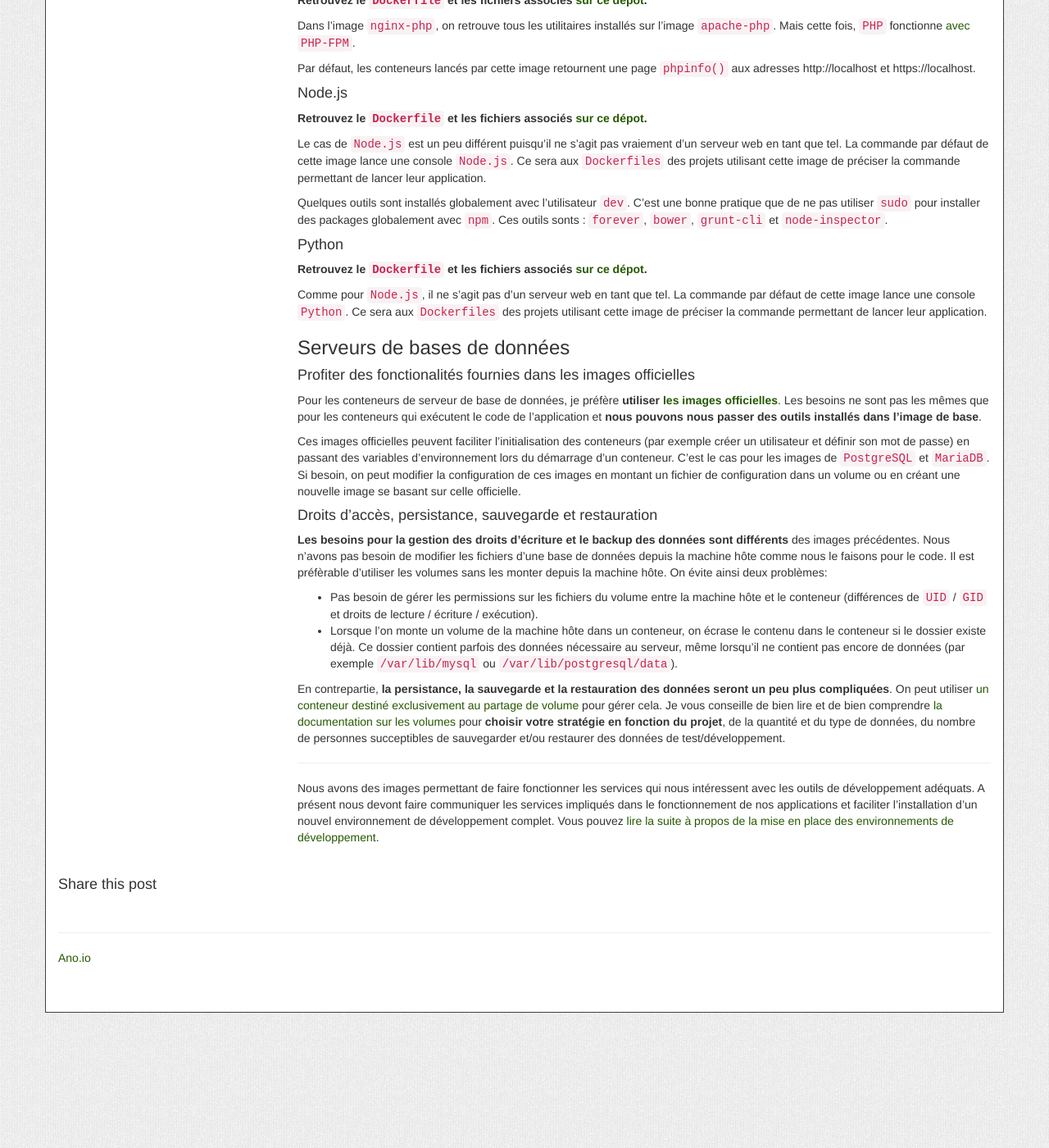
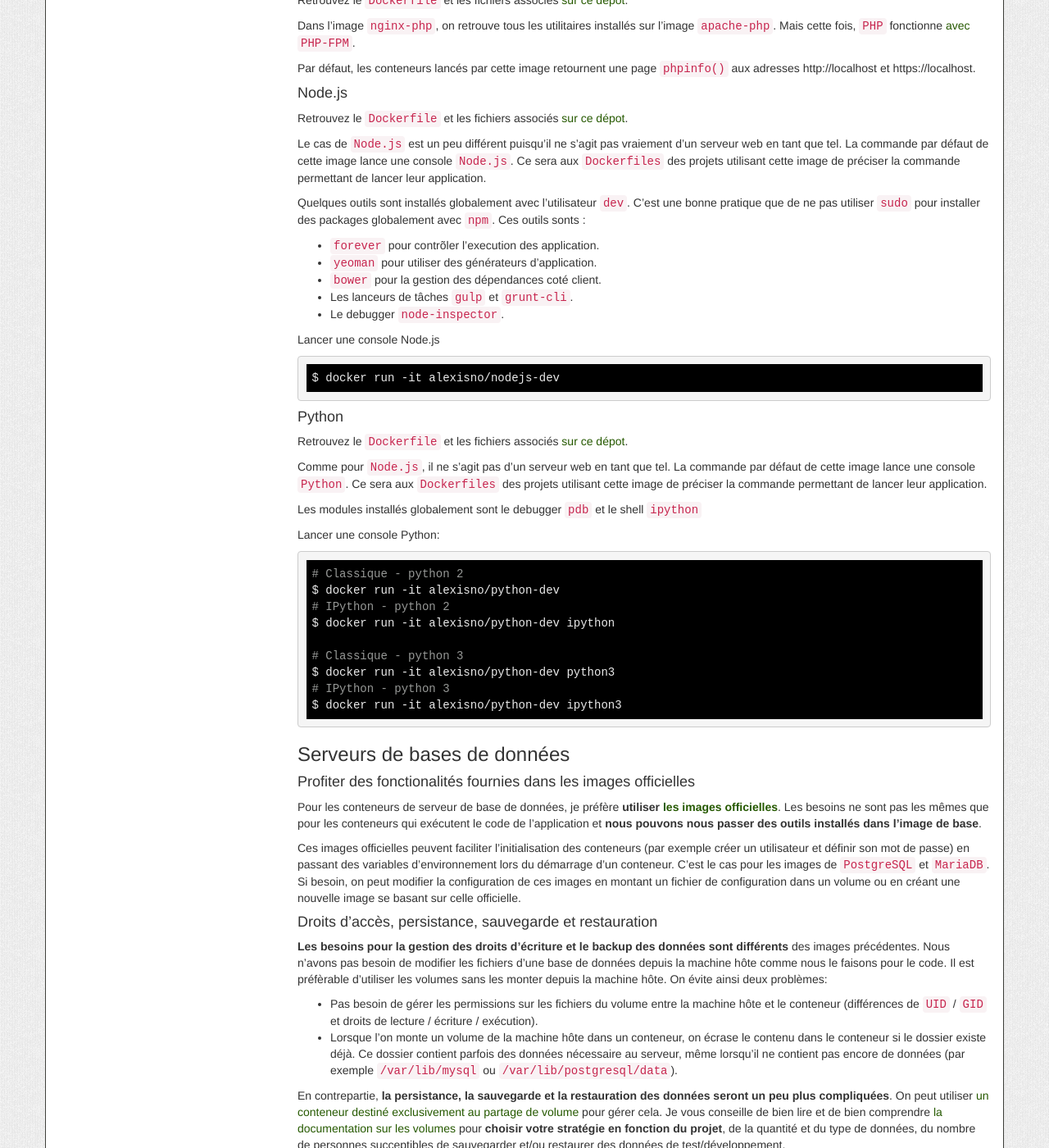
Before and after one commit to AlexisNo/alexisno.github.io, a Jekyll site: the page built from _posts/2014-12-11-monter-ses-environnements-de-developpement-avec-docker-partie-2.md, in a window 1280 px wide and 1400 px high, scrolled down 6767 px. Shown: the whole window at 82% size. Built offline with Jekyll 4.4.1, drawn with Linux system fonts in a browser that asks for light colours; nearby versions of some CDN libraries; comment, search, counter and statistics services are not loaded; before the commit the page ends 8002 px from its top, so only the background shows below that; some of the changed text lies outside the part shown.

Commit message:
Update article docker 2

```diff
--- a/_posts/2014-12-11-monter-ses-environnements-de-developpement-avec-docker-partie-2.md
+++ b/_posts/2014-12-11-monter-ses-environnements-de-developpement-avec-docker-partie-2.md
@@ -190,14 +189,14 @@ Voici un shéma qui présente la hérarchie des images décrites dans cet articl
 
 ### Serveur d'e-mail
 
-**Retrouvez le `Dockerfile` et les fichiers associés [sur ce dépot](https://github.com/AlexisNo/dev-dockerfiles/tree/master/ubuntu/children/mailcatcher).**
+Retrouvez le `Dockerfile` et les fichiers associés [sur ce dépot](https://github.com/AlexisNo/docker-mailcatcher).
 
 Pour pouvoir tester des envois d'e-mail et éviter d'en envoyer par accident, [utilisons `MailCatcher`](http://mailcatcher.me/). `MailCatcher` démarre un serveur `SMTP` sur le port `1025`. Les e-mails ne sont pas distribués mais ils sont présentés dans une interface web sur le port `1080`. Ceci permet de pouvoir développer et débugger les envois d'e-mails sans risquer d'en envoyer par erreur.
 
 ### Langages / Serveurs web
 
 #### Apache + mod_php
-**Retrouvez le `Dockerfile` et les fichiers associés [sur ce dépot](https://github.com/AlexisNo/dev-dockerfiles/tree/master/ubuntu/children/apache-php).**
+Retrouvez le `Dockerfile` et les fichiers associés [sur ce dépot](https://github.com/AlexisNo/docker-apache-php-dev).
 
 Notre serveur `apache-php` de développement **doit fournir des outils plus ou moins indispensables pour le développeur**. Voici ceux qui sont installés dans l'image :
 
@@ -238,31 +237,54 @@ Ensuite, il faudra configurer correctement le virtualhost du projet.
 Par défaut, les conteneurs lancés par cette image retournent une page `phpinfo()` aux adresses http://localhost et https://localhost.
 
 #### Nginx
-**Retrouvez le `Dockerfile` et les fichiers associés [sur ce dépot](https://github.com/AlexisNo/dev-dockerfiles/tree/master/ubuntu/children/nginx).**
+Retrouvez le `Dockerfile` et les fichiers associés [sur ce dépot](https://github.com/AlexisNo/docker-nginx-dev).
 
 Comme l'image `apache-php`, l'image `nginx` comporte la commande permettant de générer des certificats auto-signés `gencert`.
 
 Les conteneurs lancés par cette image retournent la page par défaut de `Nginx` aux adresses http://localhost et https://localhost.
 
 #### Nginx + PHP-FPM
-**Retrouvez le `Dockerfile` et les fichiers associés [sur ce dépot](https://github.com/AlexisNo/dev-dockerfiles/tree/master/ubuntu/children/nginx/children/nginx-php).**
+Retrouvez le `Dockerfile` et les fichiers associés [sur ce dépot](https://github.com/AlexisNo/docker-nginx-php-dev).
 
 Dans l'image `nginx-php`, on retrouve tous les utilitaires installés sur l'image `apache-php`. Mais cette fois, `PHP` fonctionne [avec `PHP-FPM`](http://php.net/manual/fr/install.fpm.php).
 
 Par défaut, les conteneurs lancés par cette image retournent une page `phpinfo()` aux adresses http://localhost et https://localhost.
 
 #### Node.js
-**Retrouvez le `Dockerfile` et les fichiers associés [sur ce dépot](https://github.com/AlexisNo/dev-dockerfiles/tree/master/ubuntu/children/nodejs).**
+Retrouvez le `Dockerfile` et les fichiers associés [sur ce dépot](https://github.com/AlexisNo/docker-nodejs-dev).
 
 Le cas de `Node.js` est un peu différent puisqu'il ne s'agit pas vraiement d'un serveur web en tant que tel. La commande par défaut de cette image lance une console `Node.js`. Ce sera aux `Dockerfiles` des projets utilisant cette image de préciser la commande permettant de lancer leur application.
 
-Quelques outils sont installés globalement avec l'utilisateur `dev`. C'est une bonne pratique que de ne pas utiliser `sudo` pour installer des packages globalement avec `npm`. Ces outils sonts : [`forever`](https://www.npmjs.com/package/forever), [`bower`](http://bower.io/), [`grunt-cli`](http://gruntjs.com/getting-started) et [`node-inspector`](https://github.com/node-inspector/node-inspector).
+Quelques outils sont installés globalement avec l'utilisateur `dev`. C'est une bonne pratique que de ne pas utiliser `sudo` pour installer des packages globalement avec `npm`. Ces outils sonts :
+
+ * [`forever`](https://www.npmjs.com/package/forever) pour contrõler l'execution des application.
+ * [`yeoman`](https://www.npmjs.com/package/yo) pour utiliser des générateurs d'application.
+ * [`bower`](http://bower.io/) pour la gestion des dépendances coté client.
+ * Les lanceurs de tâches [`gulp`](https://www.npmjs.com/package/gulp) et [`grunt-cli`](https://www.npmjs.com/package/grunt-cli).
+ * Le debugger [`node-inspector`](https://www.npmjs.com/package/node-inspector).
+
+Lancer une console Node.js
+
+    $ docker run -it alexisno/nodejs-dev
 
 #### Python
-**Retrouvez le `Dockerfile` et les fichiers associés [sur ce dépot](https://github.com/AlexisNo/dev-dockerfiles/tree/master/ubuntu/children/python).**
+Retrouvez le `Dockerfile` et les fichiers associés [sur ce dépot](https://github.com/AlexisNo/docker-python-dev).
 
 Comme pour `Node.js`, il ne s'agit pas d'un serveur web en tant que tel. La commande par défaut de cette image lance une console `Python`. Ce sera aux `Dockerfiles` des projets utilisant cette image de préciser la commande permettant de lancer leur application.
 
+Les modules installés globalement sont le debugger [`pdb`](https://pypi.python.org/pypi/pudb) et le shell [`ipython`](https://pypi.python.org/pypi/ipython/4.0.0)
+
+Lancer une console Python:
+
+    # Classique - python 2
+    $ docker run -it alexisno/python-dev
+    # IPython - python 2
+    $ docker run -it alexisno/python-dev ipython
+
+    # Classique - python 3
+    $ docker run -it alexisno/python-dev python3
+    # IPython - python 3
+    $ docker run -it alexisno/python-dev ipython3
 
 ### Serveurs de bases de données
 
```
Also changed, not shown: other parts of _posts/2014-12-11-monter-ses-environnements-de-developpement-avec-docker-partie-2.md (+4 -5 lines).
